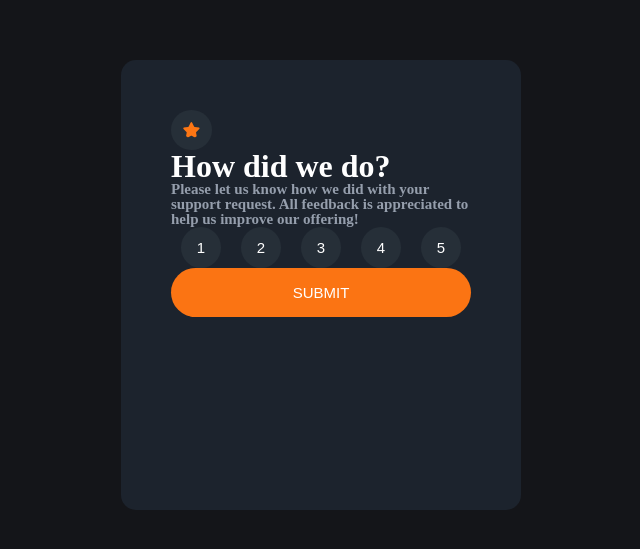
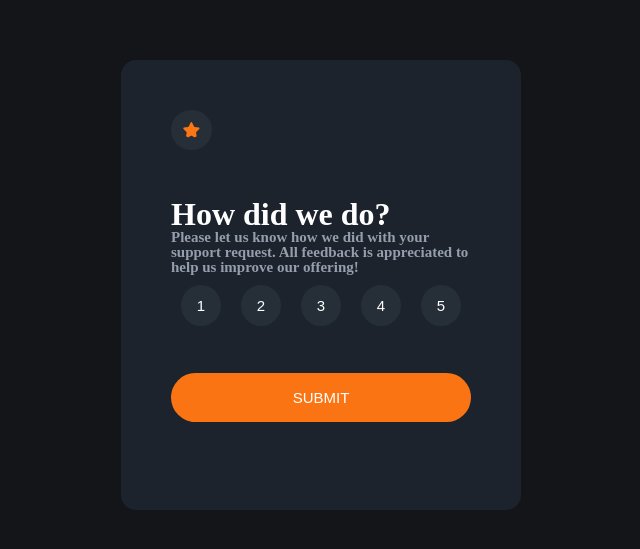
Before and after one commit to FranciscoFrontEndDeveloper/interactiveRatingComponentMain, an Angular app: page / in a window 1280 px wide. Shown: the part 115-664 px from the top of the page, without its empty margins (319-959 px from the left). Built offline with nearby package versions, Linux system fonts and the light colour scheme.

Commit message:
form deleted

```diff
--- a/src/app/app-routing.module.ts
+++ b/src/app/app-routing.module.ts
@@ -8,4 +8,4 @@ const routes: Routes = [{ path: '', component: MainComponent }];
   imports: [RouterModule.forRoot(routes)],
   exports: [RouterModule],
 })
-export class AppRoutingModule {}
+export class AppRoutingModule { }
--- a/src/app/components/cardmain/cardmain.component.html
+++ b/src/app/components/cardmain/cardmain.component.html
@@ -1,5 +1,4 @@
 <section class="containerSectionCard">
-<form action="">
   <div>
     <app-input-button
     [inputType]="typeImage"
@@ -23,5 +22,4 @@
     [ArryNumbers]="typesubmit"
     ></app-input-button>
   </div>
-</form>
 </section>
--- a/src/app/components/cardmain/cardmain.component.sass
+++ b/src/app/components/cardmain/cardmain.component.sass
@@ -9,8 +9,7 @@
  grid-template-columns: 1fr
  grid-template-rows: repeat(4,1fr)
  padding: 50px
- form
-  div:nth-child(3)
-   display: flex
-   flex-direction: row
-   justify-content: space-around
+ div:nth-child(3)
+  display: flex
+  flex-direction: row
+  justify-content: space-around
```
